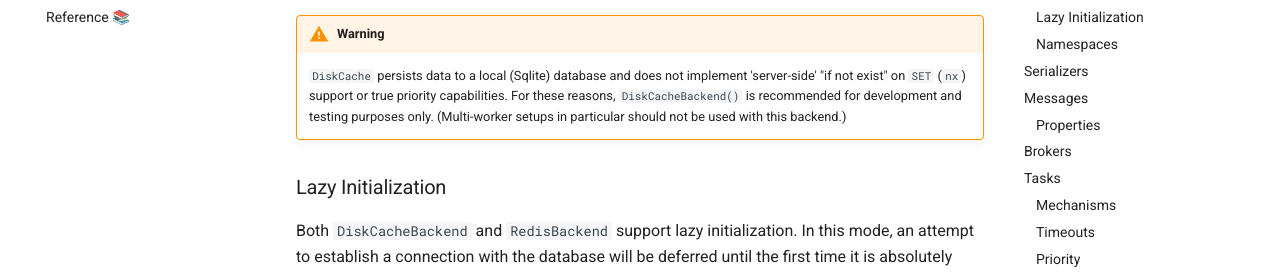
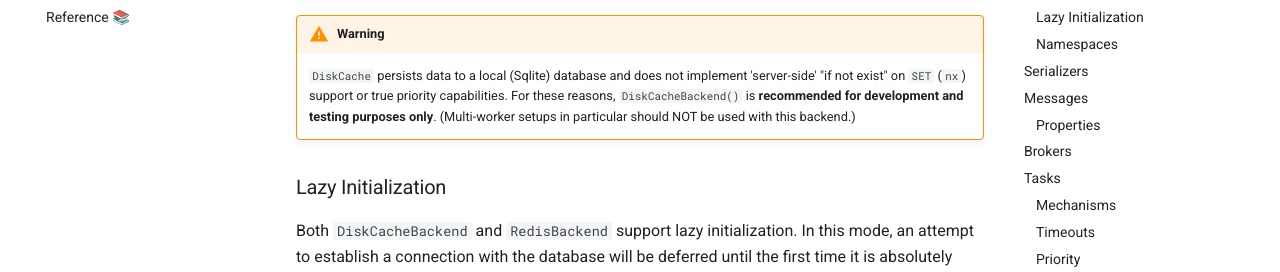
Before and after one commit to TariqAHassan/alsek, an MkDocs documentation site: the page built from docs/guided_tour.md, in a window 1280 px wide and 900 px high, scrolled down 515 px. Shown: the part 172-444 px from the top of the window. Built offline with MkDocs 1.6.1 and Material for MkDocs 9.7.7, drawn with Linux system fonts in a browser that asks for light colours; comment, search, counter and statistics services are not loaded.

Commit message:
Improve warning

```diff
--- a/docs/guided_tour.md
+++ b/docs/guided_tour.md
@@ -30,8 +30,8 @@ backend = DiskCacheBackend()
     ``DiskCache`` persists data to a local (Sqlite) database and does
     not implement 'server-side' "if not exist" on `SET` (`nx`) support or
     true priority capabilities. For these reasons, ``DiskCacheBackend()`` is
-    recommended for development and testing purposes only. (Multi-worker setups
-    in particular should not be used with this backend.)
+    **recommended for development and testing purposes only**. (Multi-worker setups
+    in particular should NOT be used with this backend.)
 
 ### Lazy Initialization
 
```
Also changed, not shown: 1 other file.
